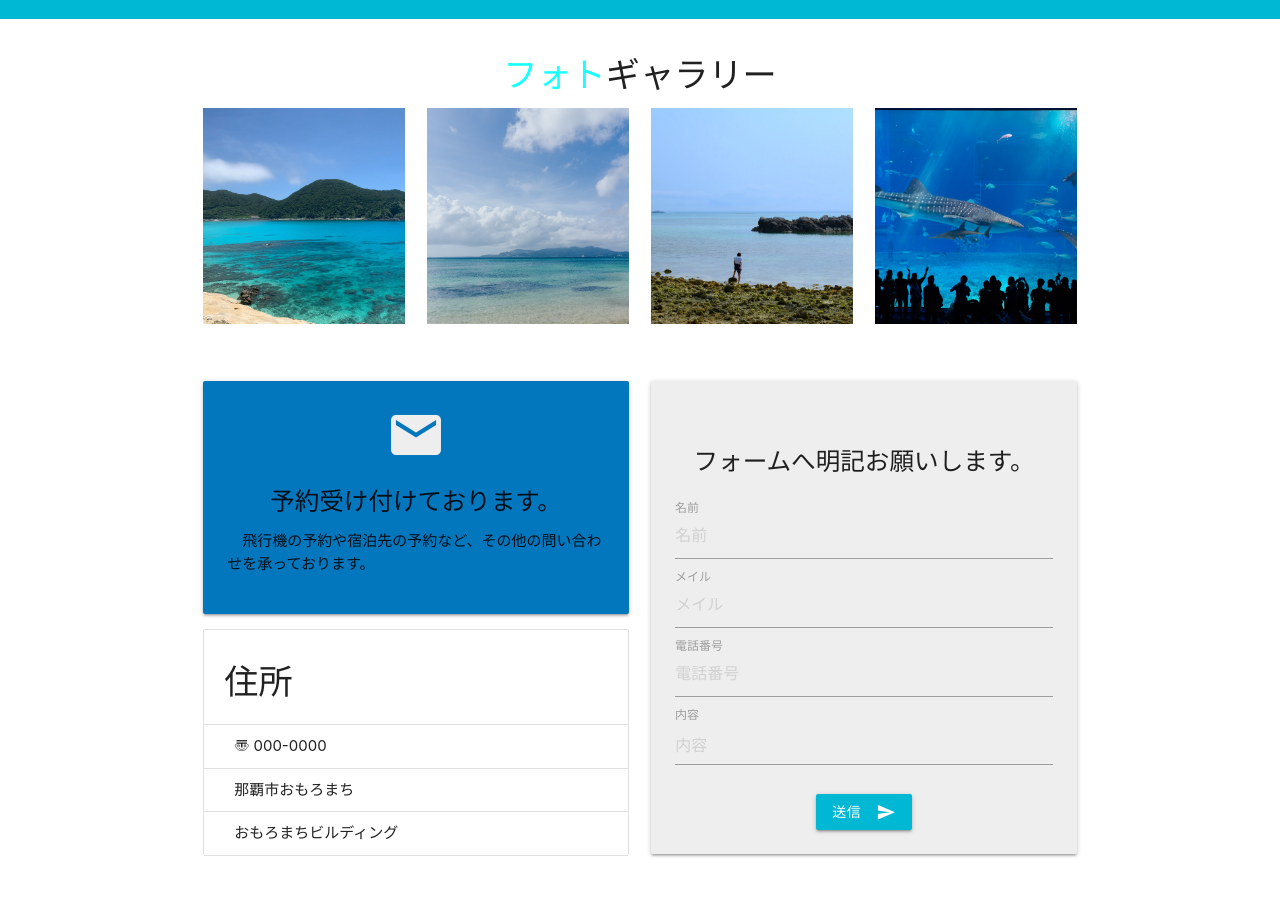
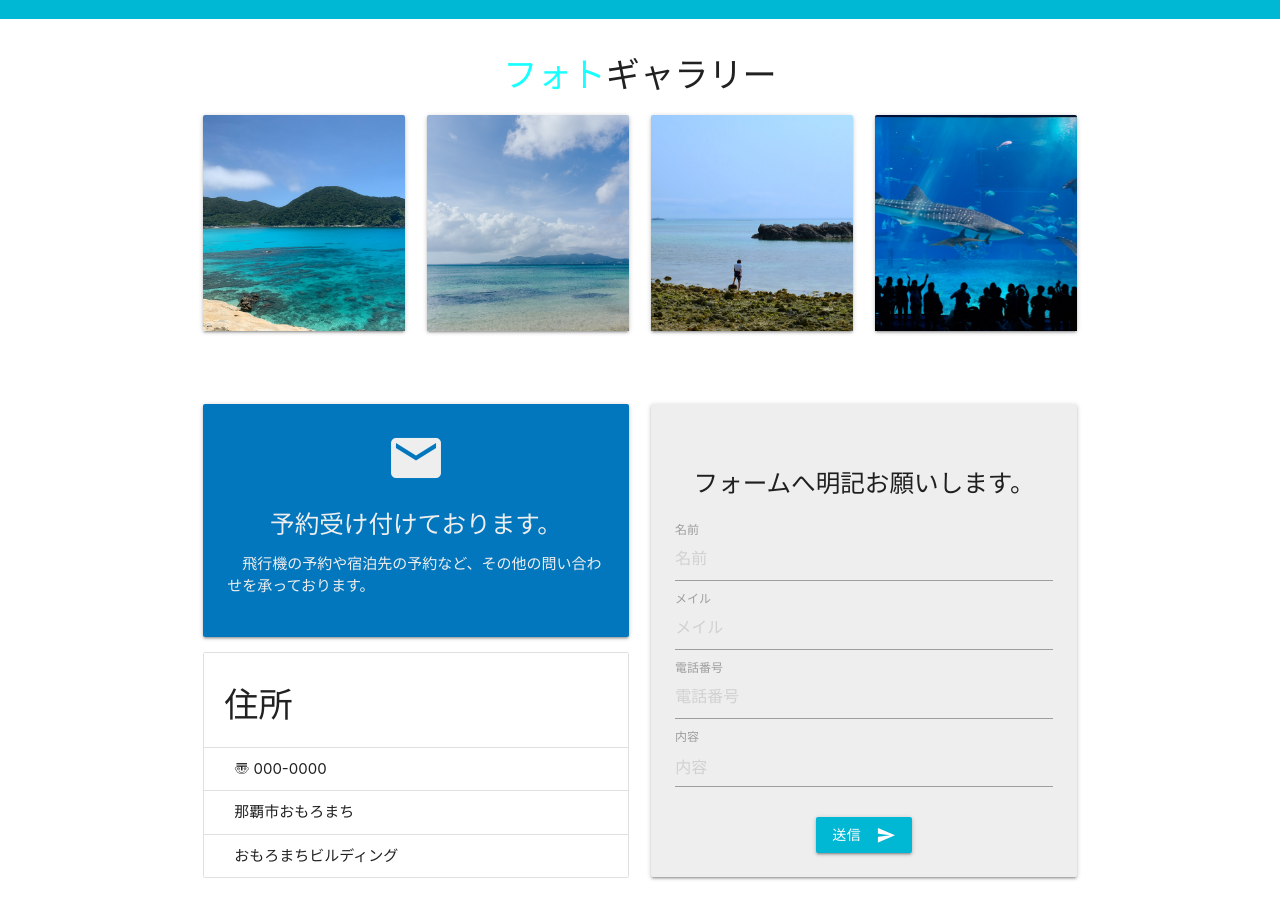
Before and after one commit to gouehara/travel-okinawa, a plain HTML site: page index.html in a window 1280 px wide. Shown: the part 1888-2793 px from the top of the page. Drawn offline with nearby package versions, Linux system fonts and the light colour scheme.

```diff
--- a/index.html
+++ b/index.html
@@ -152,16 +152,32 @@
       <h4 class="center"><span class="cyan-text text-accent-2">フォト</span>ギャラリー</h4>
       <div class="row">
         <div class="col s12 m3">
+          <div class="card">
+            <div class="card-image">
           <img class="materialboxed responsive-img" src="assets/beach.jpg">
+          </div>
+          </div>
         </div>
         <div class="col s12 m3">
+          <div class="card">
+            <div class="card-image">
           <img class="materialboxed responsive-img" src="assets/island-and-sea.jpg">
+          </div>
+          </div>
         </div>
         <div class="col s12 m3">
+          <div class="card">
+            <div class="card-image">
           <img class="materialboxed responsive-img" src="assets/ocean.jpg">
+          </div>
+          </div>
         </div>
         <div class="col s12 m3">
+          <div class="card">
+            <div class="card-image">
           <img class="materialboxed responsive-img" src="assets/motobu.jpg">
+          </div>
+          </div>
         </div>
       </div>
     </div>
@@ -172,8 +188,8 @@
         <div class="col s12 m6">
           <div class="card-panel  light-blue darken-3 whit-text center">
             <i class="material-icons medium grey-text text-lighten-3">email</i>
-            <h5>予約受け付けております。</h5>
-            <p class="left-align">&emsp;飛行機の予約や宿泊先の予約など、その他の問い合わせを承っております。</p>
+            <h5 class="grey-text text-lighten-3">予約受け付けております。</h5>
+            <p class="left-align grey-text text-lighten-3">&emsp;飛行機の予約や宿泊先の予約など、その他の問い合わせを承っております。</p>
           </div>
           <ul class="collection with-header">
             <li class="collection-header"><h4>住所</h4></li>
```
